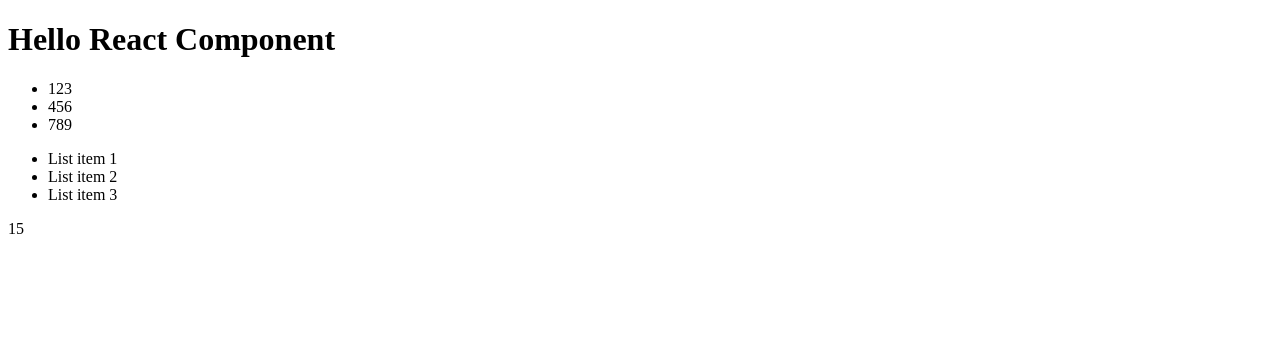
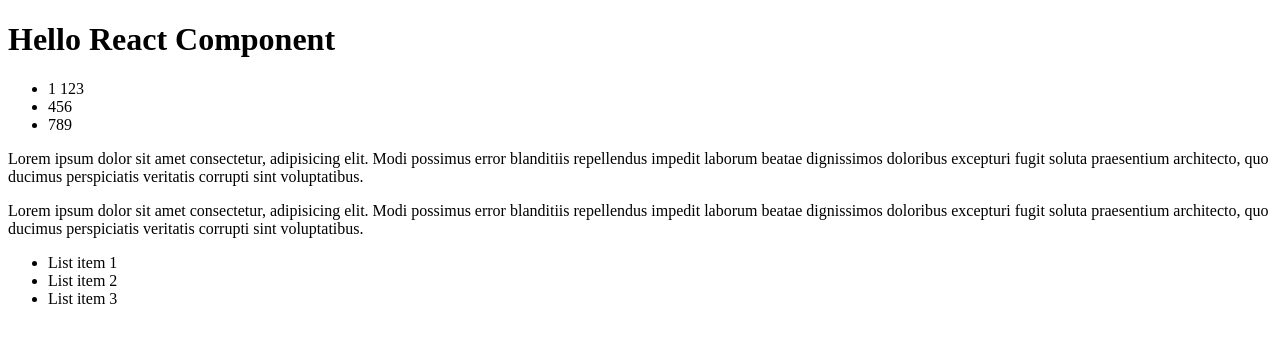
Before and after one commit to LevVaschenko/fake-shop-fail, a React (Create React App) app: page / in a window 1280 px wide. Shown: the top 342 px of the page. Built offline with nearby package versions, Linux system fonts and the light colour scheme.

Commit message:
added React.Fragment

```diff
--- a/src/App.tsx
+++ b/src/App.tsx
@@ -20,12 +20,17 @@ const list = (
 const Title = () => <h1>Hello React Component</h1>
 
 const Title1 = () =>  {
+    let a = 0;
     return (
-        <ul>
-            <li>123</li>
-            <li>456</li>
-            <li>789</li>
-        </ul>
+        <React.Fragment>
+           <ul>
+                <li>{a + 1} 123</li>
+                <li>456</li>
+                <li>789</li>
+            </ul>
+            <p>Lorem ipsum dolor sit amet consectetur, adipisicing elit. Modi possimus error blanditiis repellendus impedit laborum beatae dignissimos doloribus excepturi fugit soluta praesentium architecto, quo ducimus perspiciatis veritatis corrupti sint voluptatibus.</p>
+            <p>Lorem ipsum dolor sit amet consectetur, adipisicing elit. Modi possimus error blanditiis repellendus impedit laborum beatae dignissimos doloribus excepturi fugit soluta praesentium architecto, quo ducimus perspiciatis veritatis corrupti sint voluptatibus.</p>
+        </React.Fragment>
     )
 }
 
@@ -35,7 +40,7 @@ function App() {
         <div className="App">
             <Title/>
             <Title1/>
-            {list} {10+5}
+            {list}
         </div> )
 }
 
```
